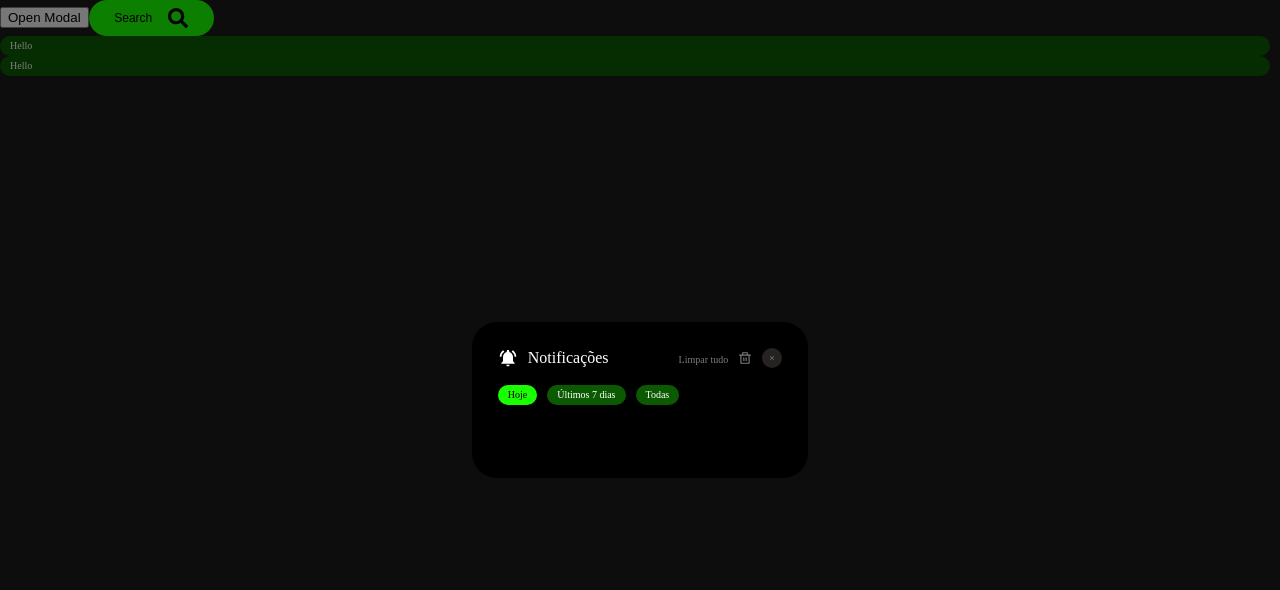
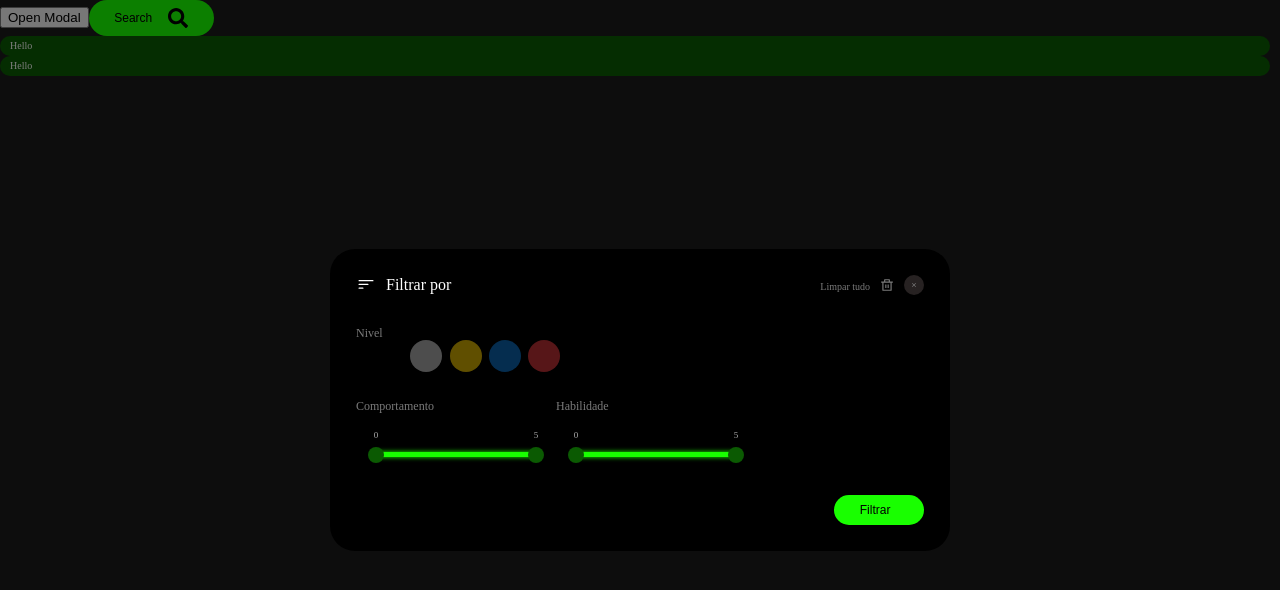
Before and after one commit to Cross-Game/front-end, a React (Create React App) app in the folder cross-game/: page /teste in a window 1280 px wide. Both pictures are taken after a click on the button "Open Modal". Shown: the top 590 px of the page. Built offline with nearby package versions, Linux system fonts and the light colour scheme.

Commit message:
Add modal filtro + components

```diff
--- /dev/null
+++ b/cross-game/src/components/RangeBar/index.jsx
@@ -0,0 +1,26 @@
+import React, { useState } from 'react';
+import InputRange from 'react-input-range';
+import 'react-input-range/lib/css/index.css';
+import './style.css';
+
+function RangeBar(props) {
+  const [values, setValues] = useState({ min: props.min, max: props.max });
+
+  const handleChange = (newValues) => {
+    setValues(newValues);
+  };
+
+  return (
+    <div className="slider-container">
+      <InputRange
+        maxValue= '5'
+        minValue='0'
+        value={values}
+        onChange={handleChange}
+        formatLabel={(value) => `${value}`}
+      />
+    </div>
+  );
+}
+
+export default RangeBar;
--- /dev/null
+++ b/cross-game/src/components/RangeBar/style.css
@@ -0,0 +1,63 @@
+.slider-container {
+    margin: 20px 20px 0 20px;
+    width: 80%;
+    font-family: 'Krona One';
+  }
+
+  input[type="range"] {
+    -webkit-appearance: none;
+    width: 100%;
+    height: 20px;
+    background-color: #f7f7f7;
+    border-radius: 10px;
+    outline: none;
+    margin: 0;
+  }
+
+  input[type="range"]::-webkit-slider-thumb {
+    -webkit-appearance: none;
+    appearance: none;
+    width: 20px;
+    height: 20px;
+    background-color: #4caf50;
+    border-radius: 50%;
+    cursor: pointer;
+    font-family: 'Krona One';
+  }
+
+  .slider-values {
+    display: flex;
+    justify-content: space-between;
+    margin-top: 10px;
+    font-size: 14px;
+  }
+
+  .input-range__track--active {
+    background-color: #19FF00;
+    box-shadow: 0 0 0.3rem #19FF00;
+  }
+
+
+.input-range__slider {
+    background-color: #0b5a02;
+    border: 0;
+}
+
+.input-range__slider:hover {
+    background-color: #19FF00;
+    box-shadow: 0 0 0.rem #19FF00;
+}
+
+.input-range__slider::selection {
+    background-color: #19FF00;
+    box-shadow: 0 0 0.3rem #19FF00;
+}
+
+.input-range__label-container{
+    font-family: 'Krona One';
+    font-size: 9px;
+}
+
+.input-range__label--min, .input-range__label--max{
+    display: none;
+}
--- /dev/null
+++ b/cross-game/src/pages/Teste/Option/index.jsx
@@ -0,0 +1,60 @@
+import React, { useState } from 'react';
+import './style.css';
+
+const Option = ({ backgroundColor: color }) => {
+  const [hovered, setHovered] = useState(false);
+  const [selected, setSelected] = useState(false);
+
+  const handleMouseEnter = () => {
+    setHovered(true);
+  };
+
+  const handleMouseLeave = () => {
+    setHovered(false);
+  };
+
+  const bgColor = selected
+    ? lightenDarkenColor(color, 15)
+    : hovered
+    ? lightenDarkenColor(color, 15)
+    : color;
+
+  return (
+    <div
+      className={`option ${selected ? 'selected' : ''}`}
+      style={{ backgroundColor: bgColor }}
+      onMouseEnter={handleMouseEnter}
+      onMouseLeave={handleMouseLeave}
+      onClick={() => setSelected(!selected)}
+    />
+  );
+};
+
+function lightenDarkenColor(color, amount) {
+  var usePound = false;
+  if (color[0] == '#') {
+    color = color.slice(1);
+    usePound = true;
+  }
+
+  var num = parseInt(color, 16);
+
+  var r = (num >> 16) + amount;
+
+  if (r > 255) r = 255;
+  else if (r < 0) r = 0;
+
+  var b = ((num >> 8) & 0x00ff) + amount;
+
+  if (b > 255) b = 255;
+  else if (b < 0) b = 0;
+
+  var g = (num & 0x0000ff) + amount;
+
+  if (g > 255) g = 255;
+  else if (g < 0) g = 0;
+
+  return (usePound ? '#' : '') + (g | (b << 8) | (r << 16)).toString(16);
+}
+
+export default Option;
--- /dev/null
+++ b/cross-game/src/pages/Teste/Option/style.css
@@ -0,0 +1,29 @@
+.option {
+    cursor: pointer;
+    width: 32px;
+    height: 32px;
+    border-radius: 32px;
+    transition: all 0.4s opacity;
+  }
+
+  .option:hover {
+    filter: brightness(300%);
+    filter: saturate(250%);
+    border: 2px solid #19FF00;
+    width: 29px;
+    height: 29px;
+  }
+
+  .option.selected {
+    width: 30px;
+    height: 30px;
+    cursor: pointer;
+    filter: brightness(300%);
+    filter: saturate(250%);
+    border: 2px solid #19FF00;
+}
+
+.invisivel {
+    width: 50vw;
+    height: auto;
+}
--- a/cross-game/src/pages/Teste/index.jsx
+++ b/cross-game/src/pages/Teste/index.jsx
@@ -5,6 +5,10 @@ import Button from '../../components/Button'
 import Tag from '../../components/Tag'
 import { MdNotificationsActive as MdNotificationsActive } from 'react-icons/md';
 import Notification from '../../components/Notification';
+import { BsFilterLeft } from "react-icons/bs";
+import "./style.css"
+import Option from "./Option";
+import RangeBar from "../../components/RangeBar";
 
 
 function Teste() {
@@ -22,7 +26,24 @@ function Teste() {
     <div>
       <button onClick={handleOpenModal}>Open Modal</button>
       {showModal && (
-        <Notification/>
+        <Modal title="Filtrar por" icon={<BsFilterLeft/>} clearAll='true' temFooter='true' ativarBotao='true' iconButton='' textButton='Filtrar'>
+        <div className="container_filtro">
+          <div className="filtro_nivel">
+            <p className="titleFiltro">Nivel</p>
+            <div className="opcoesNivel">
+            <Option backgroundColor='#4D4D4D'/>
+            <Option backgroundColor='#604F00'/>
+            <Option backgroundColor='#052D4F'/>
+            <Option backgroundColor='#571618'/>
+            </div>
+          </div>
+          <div className="container_sliders">
+          <div className="filtro_comportamento"><p className="titleFiltro">Comportamento</p> <RangeBar min='0' max='5' /> </div>
+          <div className="filtro_habilidade"><p className="titleFiltro">Habilidade</p>  <RangeBar min='0' max='5' /> </div>
+          </div>
+        </div>
+        </Modal>
+        // <Notification/>
         // <Modal
         //   onClose={handleCloseModal}
         //   title="Notificações"
--- /dev/null
+++ b/cross-game/src/pages/Teste/style.css
@@ -0,0 +1,35 @@
+.container_filtro {
+    display: flex;
+    font-size: 12px;
+    color: #7a7a7a;
+    flex-wrap: wrap
+}
+
+.filtro_nivel {
+    display: flex;
+    width: auto;
+    margin-bottom: 15px;
+}
+
+.opcoesNivel{
+    margin:1vw;
+    display: flex;
+    justify-content: space-between;
+    width: 150px;
+}
+p.titleFiltro {
+    padding: 0 15px 15px 0;
+}
+
+.container_sliders{
+    display: flex;
+    flex-wrap: wrap;
+}
+
+.filtro_comportamento {
+    width: 200px;
+}
+
+.filtro_habilidade {
+    width: 200px;
+}
```
Also changed, not shown: package.json (added, +8 -0 lines), 1 other file (tests, documents, lock files or other folders).
